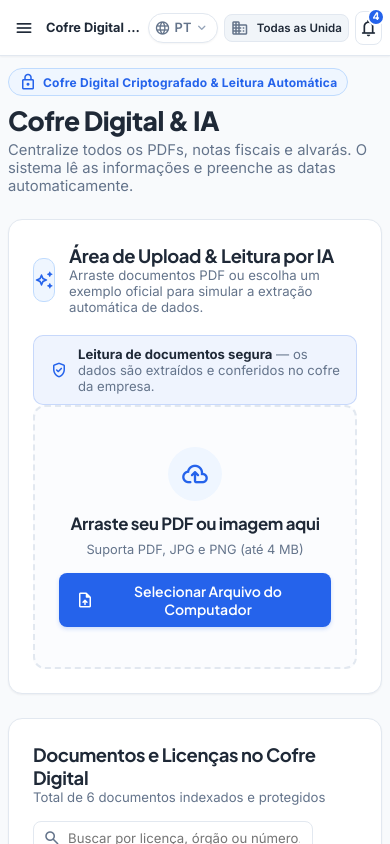
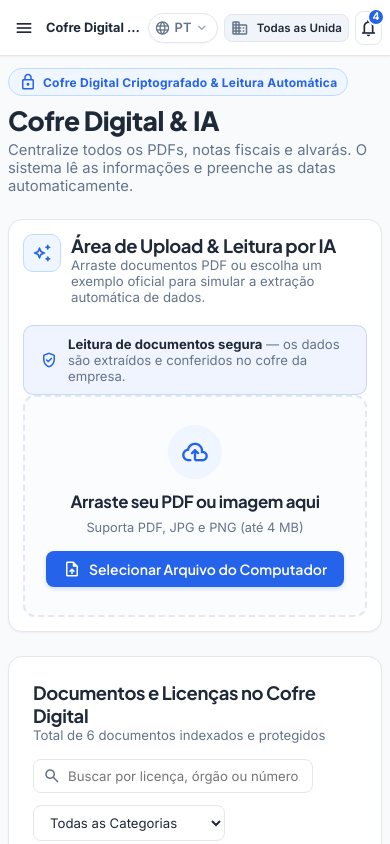
Before and after one commit to edumonga/licenfy, an Angular app: page / in a window 390 px wide. Both pictures are taken after a click on the link "Cofre Digital & IA". Shown: the top 844 px of the page. Built offline with nearby package versions, Linux system fonts and the light colour scheme.

Commit message:
fix: corrige formulário IA no mobile

```diff
--- a/src/app/components/digital-vault/digital-vault.component.css
+++ b/src/app/components/digital-vault/digital-vault.component.css
@@ -638,3 +638,26 @@
 }
 .ocr-error-bar .material-symbols-rounded { color: #dc2626; flex-shrink: 0; }
 .ocr-error-bar span { flex: 1; }
+
+/* Campos preenchidos pela IA: impedir que conteúdo e controles escapem da área útil. */
+.extracted-form-panel .form-grid { grid-template-columns: repeat(3, minmax(0, 1fr)); }
+.extracted-form-panel .form-group { min-width: 0; }
+.extracted-form-panel .form-control { width: 100%; min-width: 0; box-sizing: border-box; }
+
+@media (max-width: 960px) {
+  .extracted-form-panel .form-grid { grid-template-columns: repeat(2, minmax(0, 1fr)); }
+}
+
+@media (max-width: 600px) {
+  .ocr-section-card { padding: 14px; overflow: hidden; }
+  .ocr-title-wrap { align-items: flex-start; gap: 10px; }
+  .ocr-icon-bubble { width: 38px; height: 38px; flex-shrink: 0; }
+  .ocr-title, .ocr-desc, .human-review-note, .form-group label { overflow-wrap: anywhere; }
+  .dropzone { padding: 28px 14px; }
+  .extracted-form-panel { margin-top: 16px; padding: 14px; }
+  .extracted-form-panel .form-grid { grid-template-columns: minmax(0, 1fr); }
+  .extracted-form-panel .form-group.full-width { grid-column: auto; }
+  .ocr-error-bar { align-items: flex-start; flex-wrap: wrap; padding: 10px; }
+  .ocr-error-bar > div { width: 100%; margin-left: 0 !important; flex-wrap: wrap; }
+  .ocr-error-bar .btn { flex: 1 1 130px; justify-content: center; }
+}
```
